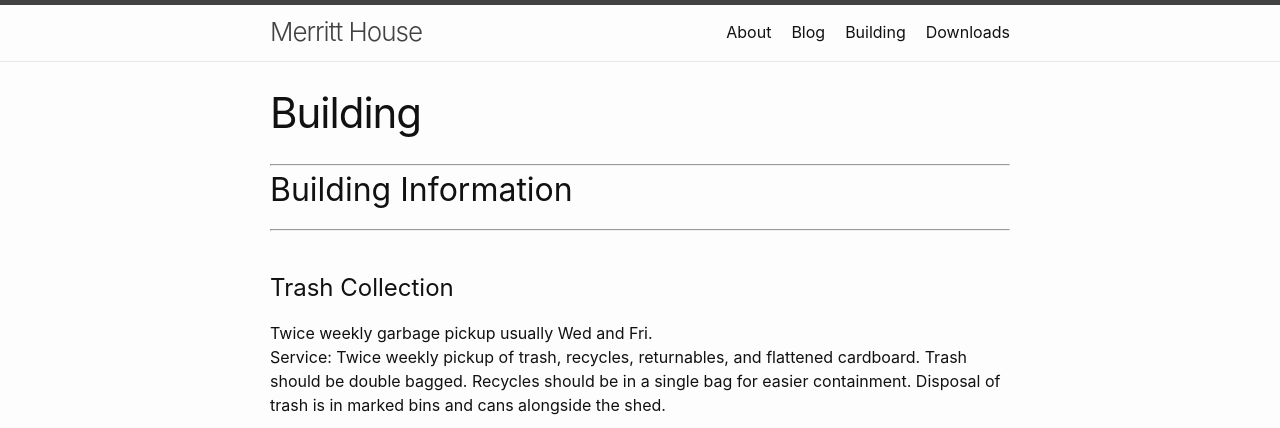
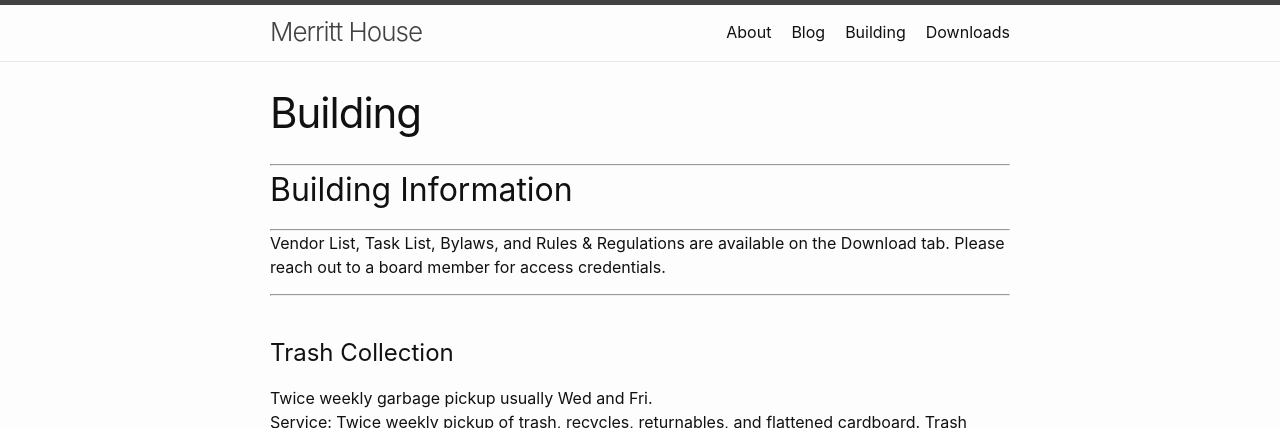
Before and after one commit to rsabec/merritthouse, a Jekyll site: the page built from building.markdown, in a window 1280 px wide, cut to the strip 0-428 px from the top of the page. Built offline with Jekyll 4.4.1, drawn with Linux system fonts in a browser that asks for light colours.

Commit message:
add note to builind for downlaods
note added

```diff
--- a/building.markdown
+++ b/building.markdown
@@ -7,6 +7,8 @@ permalink: /building/
 
 <hr>
 <h2> Building Information</h2>
+<hr>
+<p> Vendor List, Task List, Bylaws, and Rules & Regulations are available on the Download tab. Please reach out to a board member for access credentials. </p>
 <hr>
 <br>
 <h1>Trash Collection</h1>
```
